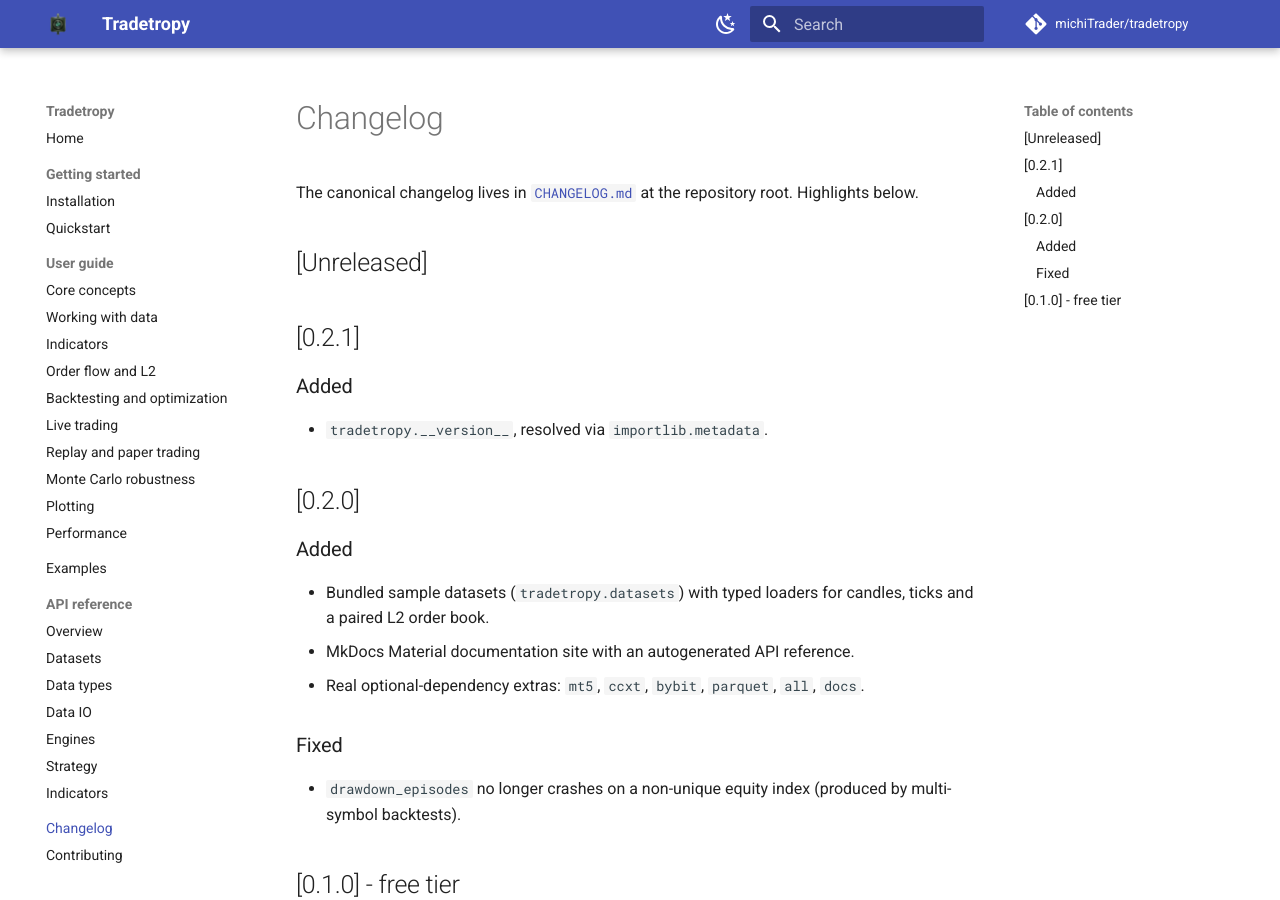
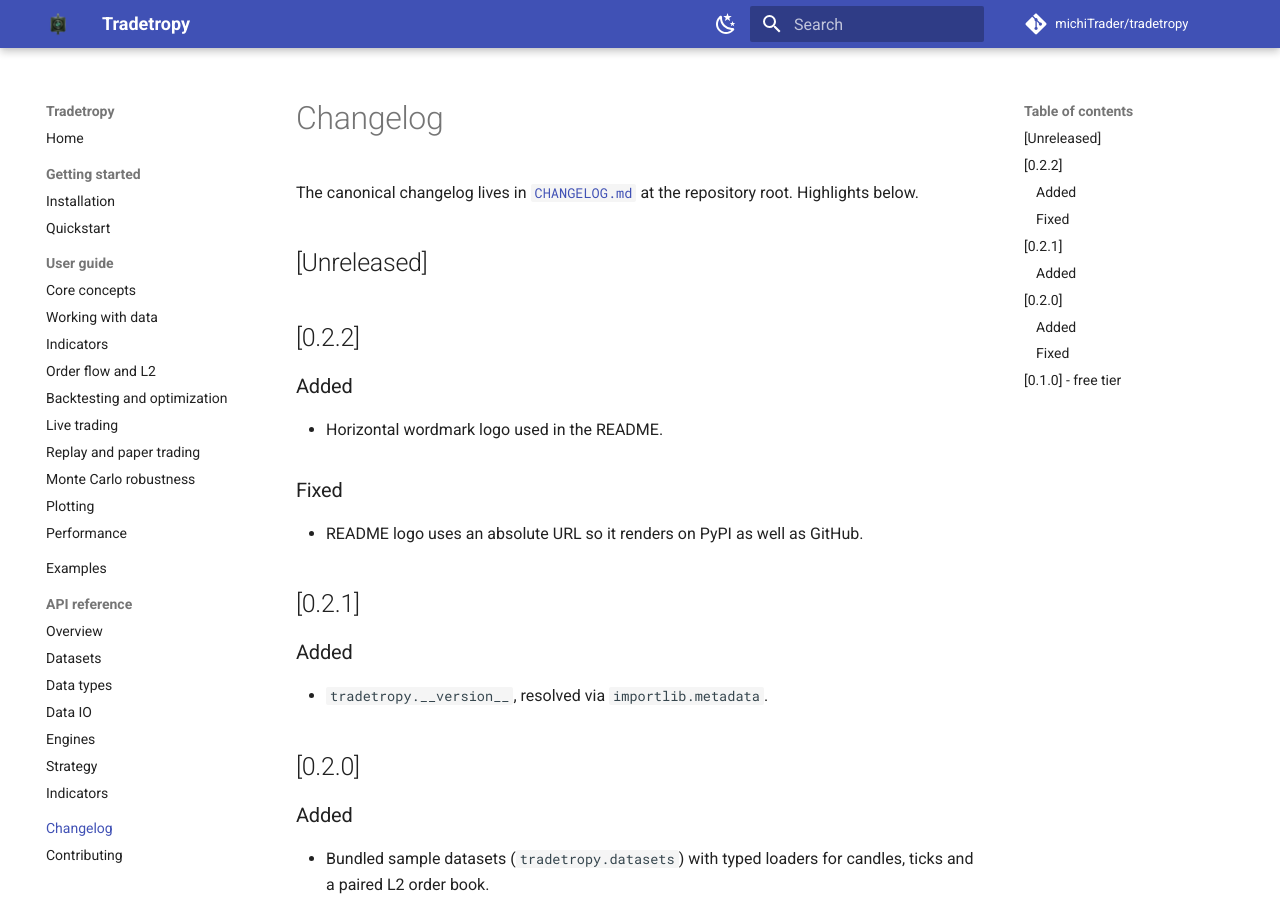
Before and after one commit to michiTrader/tradetropy, an MkDocs documentation site: the page built from docs/changelog.md, in a window 1280 px wide and 900 px high. Built offline with MkDocs 1.6.1 and Material for MkDocs 9.7.7, drawn with Linux system fonts in a browser that asks for light colours; comment, search, counter and statistics services are not loaded.

Commit message:
release: v0.2.2 - wordmark logo, absolute README image URL

```diff
--- a/docs/changelog.md
+++ b/docs/changelog.md
@@ -5,6 +5,16 @@ The canonical changelog lives in
 at the repository root. Highlights below.
 
 ## [Unreleased]
+
+## [0.2.2]
+
+### Added
+
+- Horizontal wordmark logo used in the README.
+
+### Fixed
+
+- README logo uses an absolute URL so it renders on PyPI as well as GitHub.
 
 ## [0.2.1]
 
--- a/pyproject.toml
+++ b/pyproject.toml
@@ -1,6 +1,6 @@
 [project]
 name = "tradetropy"
-version = "0.2.1"
+version = "0.2.2"
 description = "A professional backtesting and live trading framework for algorithmic trading strategies with footprint analysis and market microstructure."
 readme = "README.md"
 license = "MIT"
```
Also changed, not shown: CHANGELOG.md (+10 -0 lines), README.md (+1 -1 lines), docs/assets/logo-wordmark.png (added), 1 other file.
